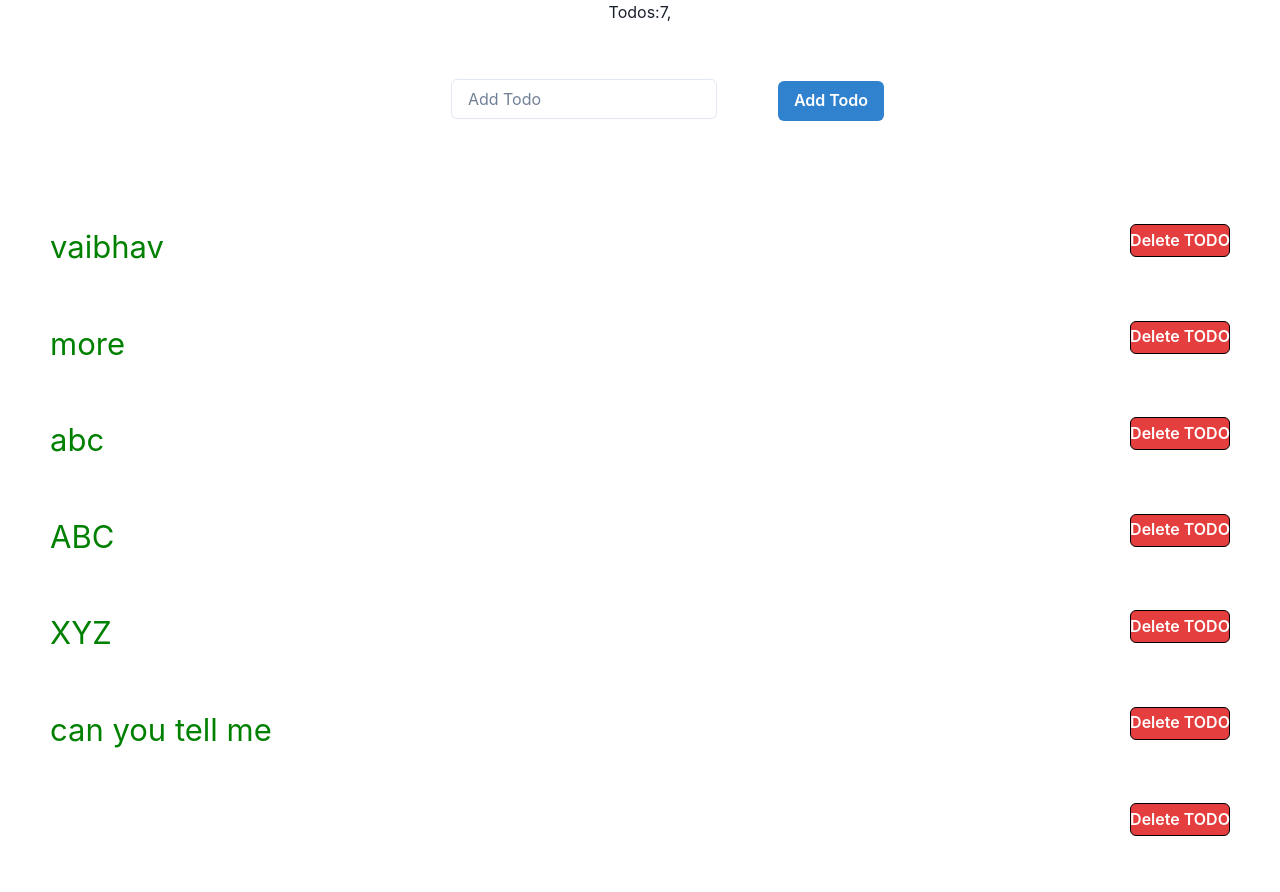
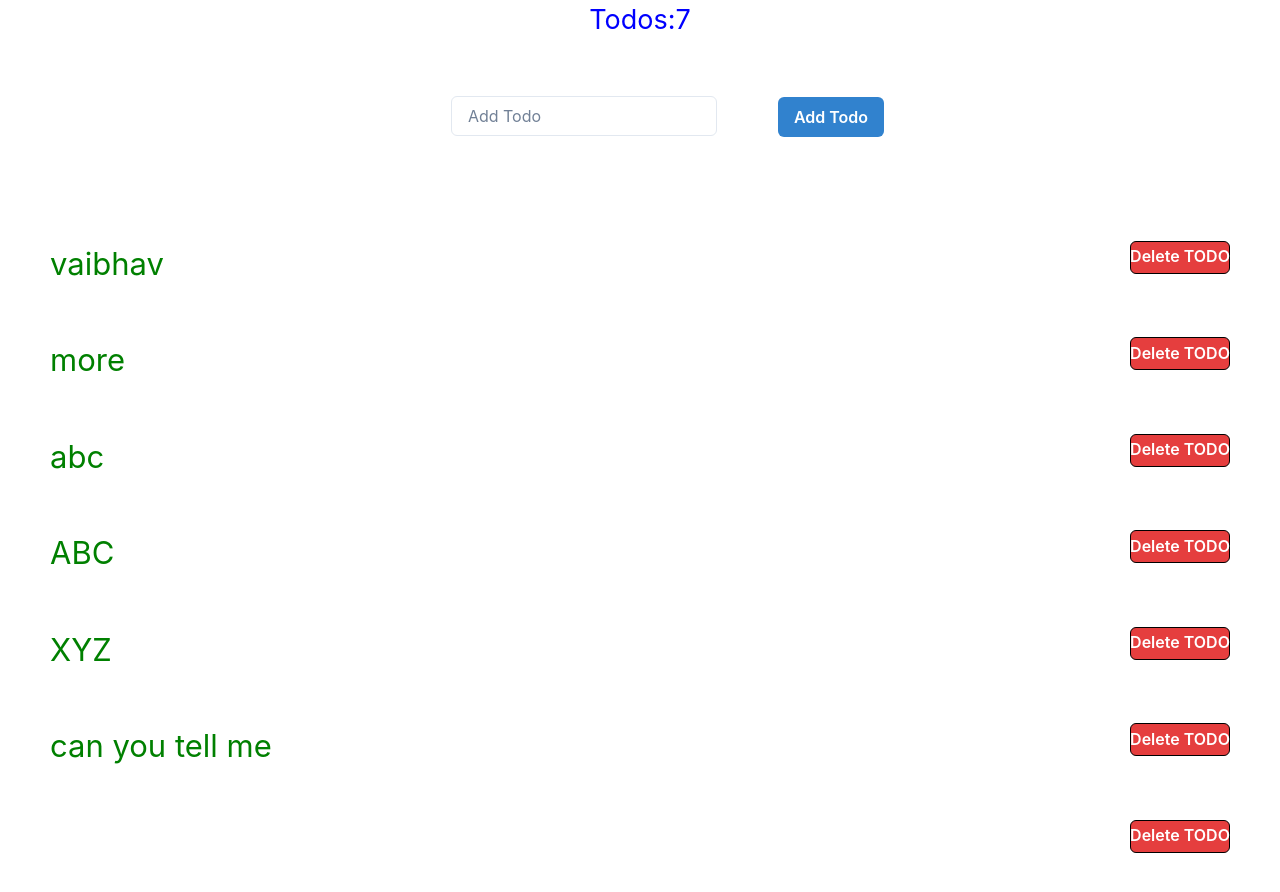
Before and after one commit to mvaibhav131/react-redux_sum_todo_counter, a React (Create React App) app: page /todo in a window 1280 px wide. Shown: the top 892 px of the page. Built offline with nearby package versions, Linux system fonts and the light colour scheme; data requests are answered from the project's data file.

Commit message:
:sparkles: todos added to json file

```diff
--- a/src/components/Todos.jsx
+++ b/src/components/Todos.jsx
@@ -15,8 +15,7 @@ const Todos = () => {
     if(isError) return <div>Error Occured while getting data</div>
     return (
         <div>
-
-      Todos:{data.length},
+          <p style={{color:"blue" , fontSize:"27px"}}>Todos:{data.length}</p>
       <div>
          <TodoInput/>
       </div>
```
